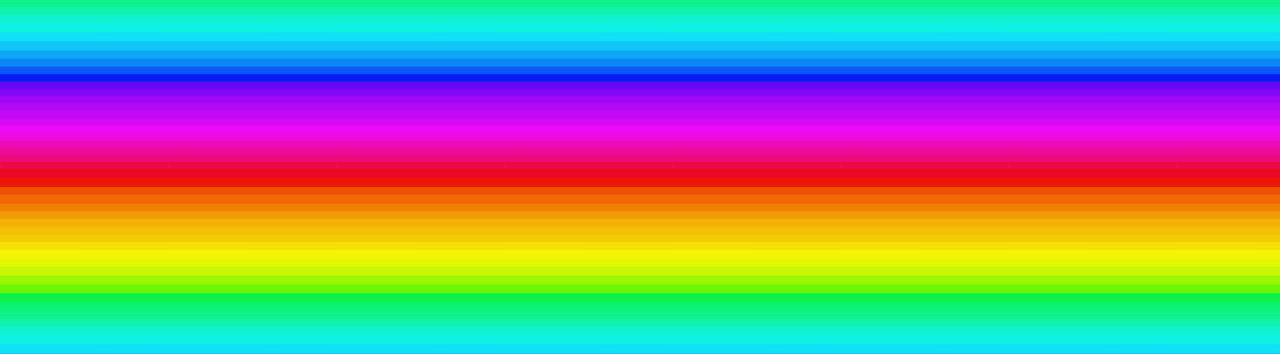
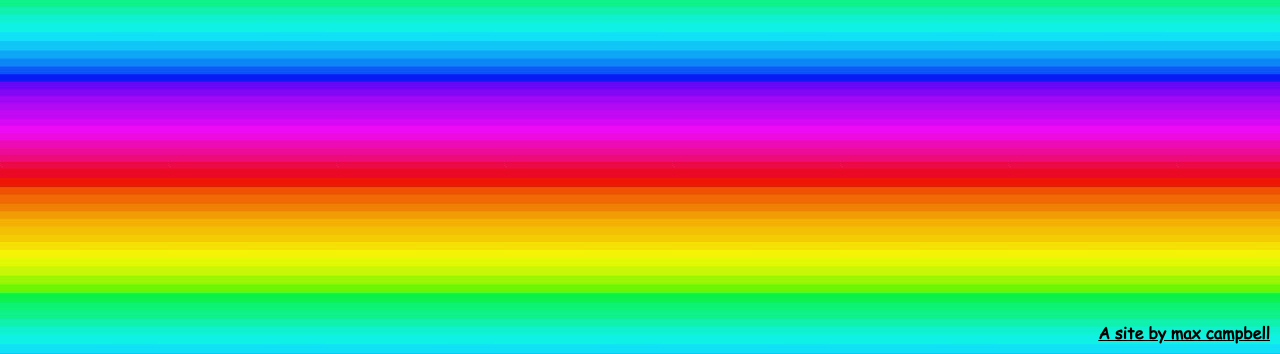
Before and after one commit to 0m-ax/f-t.win, a plain HTML site: page index.html in a window 1280 px wide. Shown: the part 446-800 px from the top of the page. Drawn offline with Linux system fonts and the light colour scheme; a web font is replaced by a local one.

Commit message:
removed cloudbuild and added link

```diff
--- a/index.html
+++ b/index.html
@@ -6,6 +6,8 @@
         <style>
             body{
                 background-image: url('bg.gif');
+                font-weight: bold;
+                font-family: "ComicSansMS", cursive, sans-serif;
             }
             div{
                 text-align: center;
@@ -13,8 +15,7 @@
                 position: fixed;
                 animation: example 1s 0s infinite alternate backwards;
                 width: 100%;
-                font-weight: bold;
-                font-family: "ComicSansMS", cursive, sans-serif;
+
             }
             @font-face {
                 font-family: 'ComicSansMS';
@@ -30,9 +31,17 @@
                 from {font-size: 5em;}
                 to {font-size: 2em;}
             }
+            a {
+                position: fixed;
+                right: 0px;
+                bottom: 0px;
+                color: black;
+                padding: 10px;
+            }
         </style>
     </head>
     <body>
         <div>FOR THE WIN</div>
+        <a href="https://0m.ax">A site by max campbell</a>
     </body>
 </html>
```
Also changed, not shown: 6 other files.
